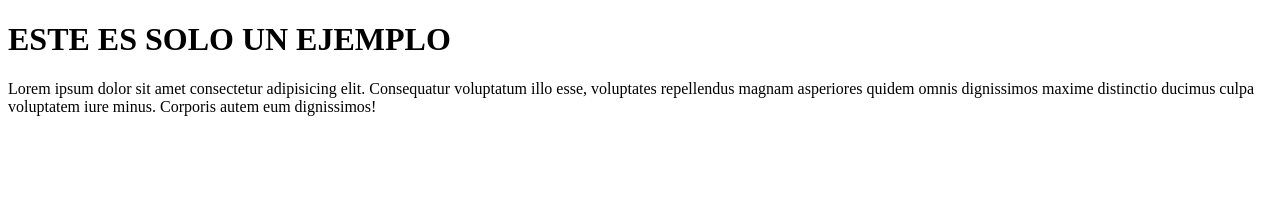
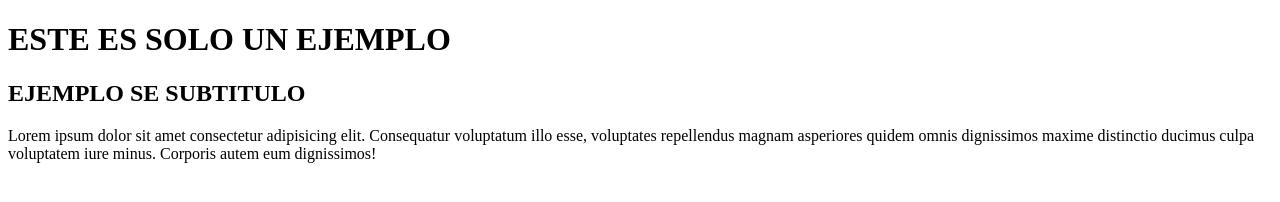
Before and after one commit to MENPHIS7-DEV/repo-remoto, a plain HTML site: page index.html in a window 1280 px wide. Drawn offline with Linux system fonts and the light colour scheme.

Commit message:
agregando subtitulo

```diff
--- a/index.html
+++ b/index.html
@@ -7,6 +7,7 @@
 </head>
 <body>
     <h1>ESTE ES SOLO UN EJEMPLO</h1>
+    <h2>EJEMPLO SE SUBTITULO</h2>
     <P>
         Lorem ipsum dolor sit amet consectetur adipisicing elit. Consequatur voluptatum illo esse, voluptates repellendus magnam asperiores quidem omnis dignissimos maxime distinctio ducimus culpa voluptatem iure minus. Corporis autem eum dignissimos!
     </P>
```
